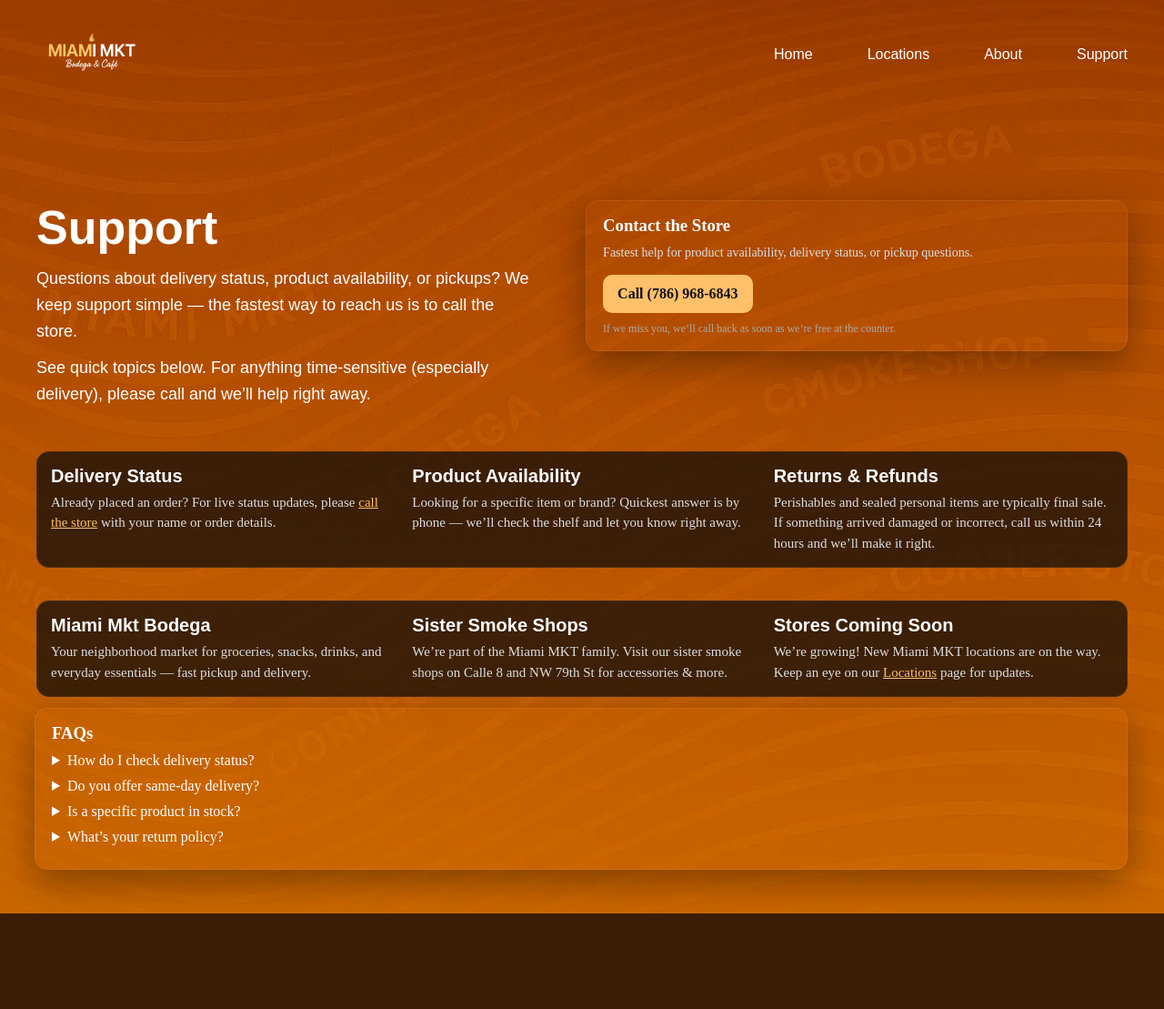
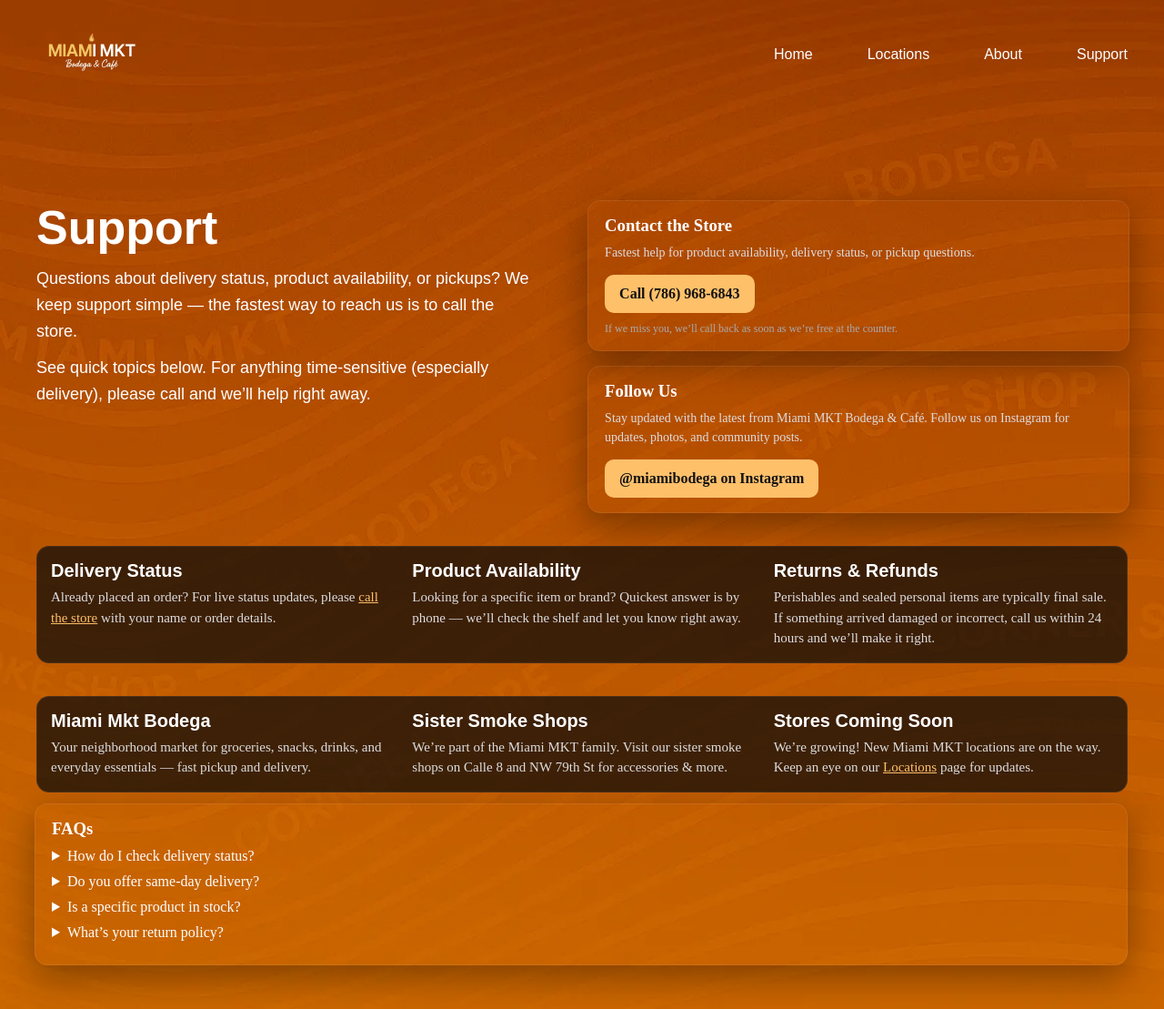
Before and after one commit to sandroescobar/miamiMkt, a Flask app: page /support in a window 1280 px wide. Shown: the whole page at 91% size. Before the commit the page ends 1004 px from the top, so only its background shows below. Run offline with Flask 3, Linux system fonts and the light colour scheme; grey boxes are pictures that could not be loaded.

Commit message:
small changes

```diff
--- a/templates/index.html
+++ b/templates/index.html
@@ -18,7 +18,7 @@
     <div class="headerBody">
         <div class="innerHeadings">
                 <span > Miami Mkt Bodega <br>
-            Bodega <br> Cofee <br> Wine & Beer <br> And More...
+            Bodega <br> Coffee <br> Wine & Beer <br> And More...
 
         </span>
 
--- a/templates/support.html
+++ b/templates/support.html
@@ -26,8 +26,10 @@
         </p>
       </div>
 
-      <!-- Right column: call card (reuses card styling) -->
-      <div class="slideshow-container" aria-label="Support contact options">
+      <!-- Right column: contact cards stacked -->
+      <div style="display: flex; flex-direction: column; gap: 16px;">
+        <!-- Call card -->
+        <div class="slideshow-container" aria-label="Support contact options">
         <div style="padding:16px 18px;">
           <h3 style="color:#fff; margin-bottom:8px;">Contact the Store</h3>
           <p style="color:#ddd; margin-bottom:12px; font-size:14px; line-height:1.5;">
@@ -39,10 +41,27 @@
             Call (786) 968-6843
           </a>
 
+
           <p style="color:#aaa; margin-top:10px; font-size:12px;">
             If we miss you, we’ll call back as soon as we’re free at the counter.
           </p>
         </div>
+      </div>
+
+      <!-- Follow Us on Instagram -->
+      <div class="slideshow-container" aria-label="Follow us on Instagram">
+        <div style="padding:16px 18px;">
+          <h3 style="color:#fff; margin-bottom:8px;">Follow Us</h3>
+          <p style="color:#ddd; margin-bottom:12px; font-size:14px; line-height:1.5;">
+            Stay updated with the latest from Miami MKT Bodega & Café. Follow us on Instagram for updates, photos, and community posts.
+          </p>
+
+          <a href="https://www.instagram.com/miamibodega/?hl=en" target="_blank" rel="noopener noreferrer"
+             style="display:inline-block; margin-top:2px; padding:12px 16px; border:none; border-radius:10px; background:#FFC06A; color:#111; font-weight:700; text-decoration:none; cursor:pointer;">
+            @miamibodega on Instagram
+          </a>
+        </div>
+      </div>
       </div>
 
       <!-- Quick topics -->
@@ -103,6 +122,7 @@
           </details>
         </div>
       </div>
+
     </section>
 
     <script src="https://ajax.googleapis.com/ajax/libs/jquery/3.7.1/jquery.min.js"></script>
```
